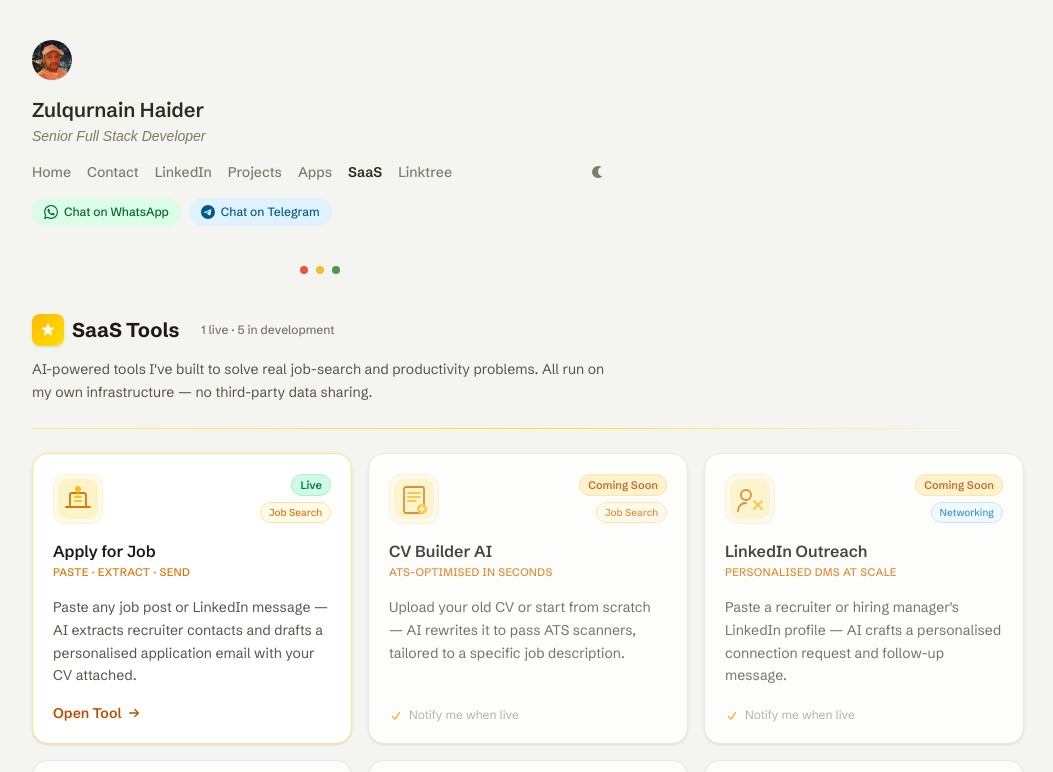
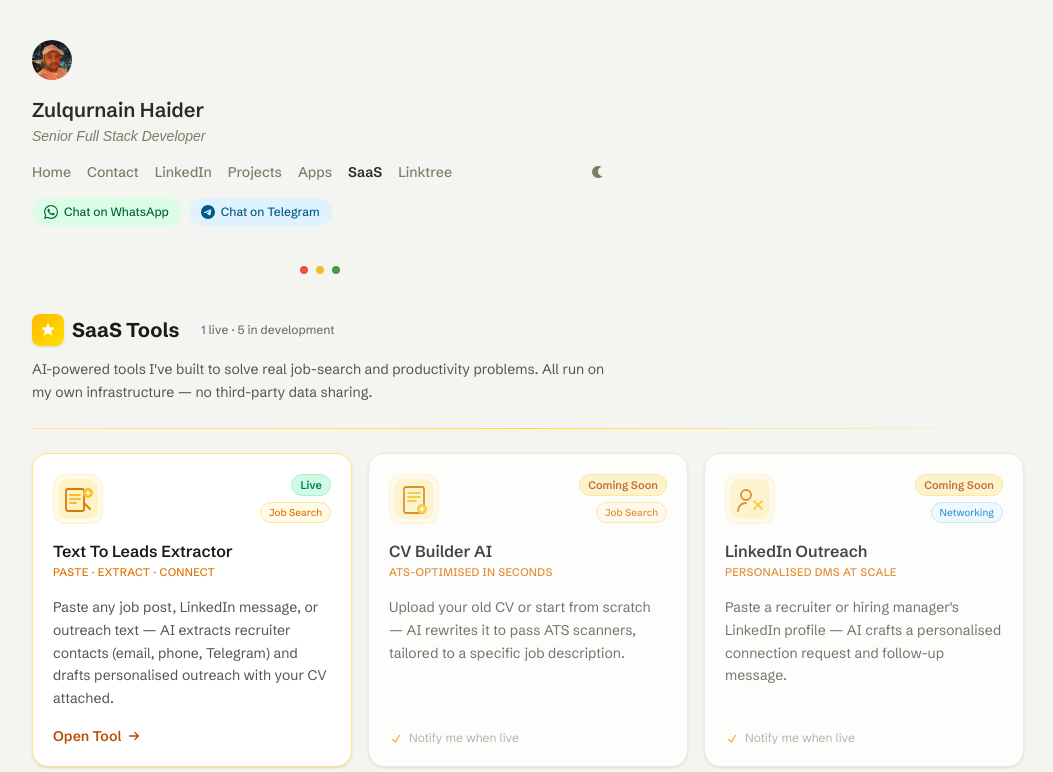
Before and after one commit to Zulqurnain/zulqurnainj.com, a Next.js app: page /saas in a window 1280 px wide. Shown: the top 772 px of the page, without its empty margins (112-1165 px from the left). Built offline with nearby package versions, Linux system fonts and the light colour scheme; a web font is replaced by a local one.

Commit message:
feat: rename tool to Text To Leads Extractor, update href to /text-to-leads

```diff
--- a/src/app/saas/page.tsx
+++ b/src/app/saas/page.tsx
@@ -42,21 +42,21 @@ const ArrowIcon = () => (
 
 const tools: Tool[] = [
   {
-    id: "apply-for-job",
-    name: "Apply for Job",
-    tagline: "Paste · Extract · Send",
-    description: "Paste any job post or LinkedIn message — AI extracts recruiter contacts and drafts a personalised application email with your CV attached.",
+    id: "text-to-leads",
+    name: "Text To Leads Extractor",
+    tagline: "Paste · Extract · Connect",
+    description: "Paste any job post, LinkedIn message, or outreach text — AI extracts recruiter contacts (email, phone, Telegram) and drafts personalised outreach with your CV attached.",
     icon: (
       <svg viewBox="0 0 40 40" className="size-10" fill="none">
         <rect width="40" height="40" rx="10" fill="#fef3c7" />
-        <path d="M12 28V16a2 2 0 0 1 2-2h12a2 2 0 0 1 2 2v12" stroke="#d97706" strokeWidth="1.8" strokeLinecap="round" />
-        <path d="M8 28h24" stroke="#d97706" strokeWidth="1.8" strokeLinecap="round" />
-        <path d="M17 22h6M17 18h6" stroke="#fbbf24" strokeWidth="1.8" strokeLinecap="round" />
-        <circle cx="20" cy="10" r="3" fill="#fbbf24" />
-        <path d="M20 13v3" stroke="#fbbf24" strokeWidth="1.5" strokeLinecap="round" />
+        <rect x="8" y="10" width="18" height="22" rx="2" stroke="#d97706" strokeWidth="1.8" />
+        <path d="M12 16h10M12 20h10M12 24h6" stroke="#fbbf24" strokeWidth="1.8" strokeLinecap="round" />
+        <circle cx="30" cy="14" r="5" fill="#fbbf24" />
+        <path d="M28 14h4M30 12v4" stroke="#fff" strokeWidth="1.5" strokeLinecap="round" />
+        <path d="M26 24l6 6" stroke="#d97706" strokeWidth="1.8" strokeLinecap="round" />
       </svg>
     ),
-    href: "https://tools.zulqurnainj.com",
+    href: "https://tools.zulqurnainj.com/text-to-leads",
     badge: "Live",
     category: "Job Search",
   },
```
